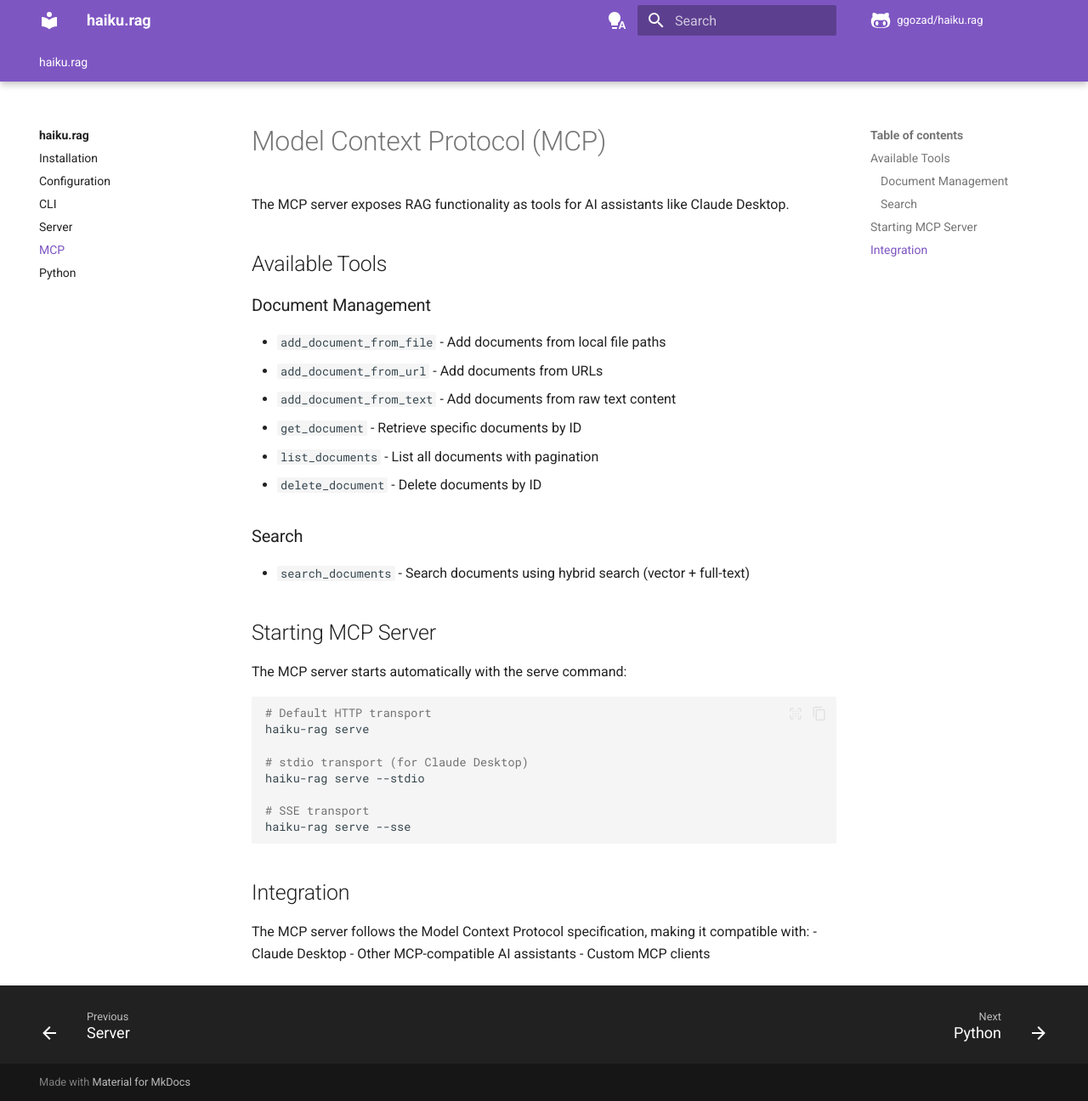
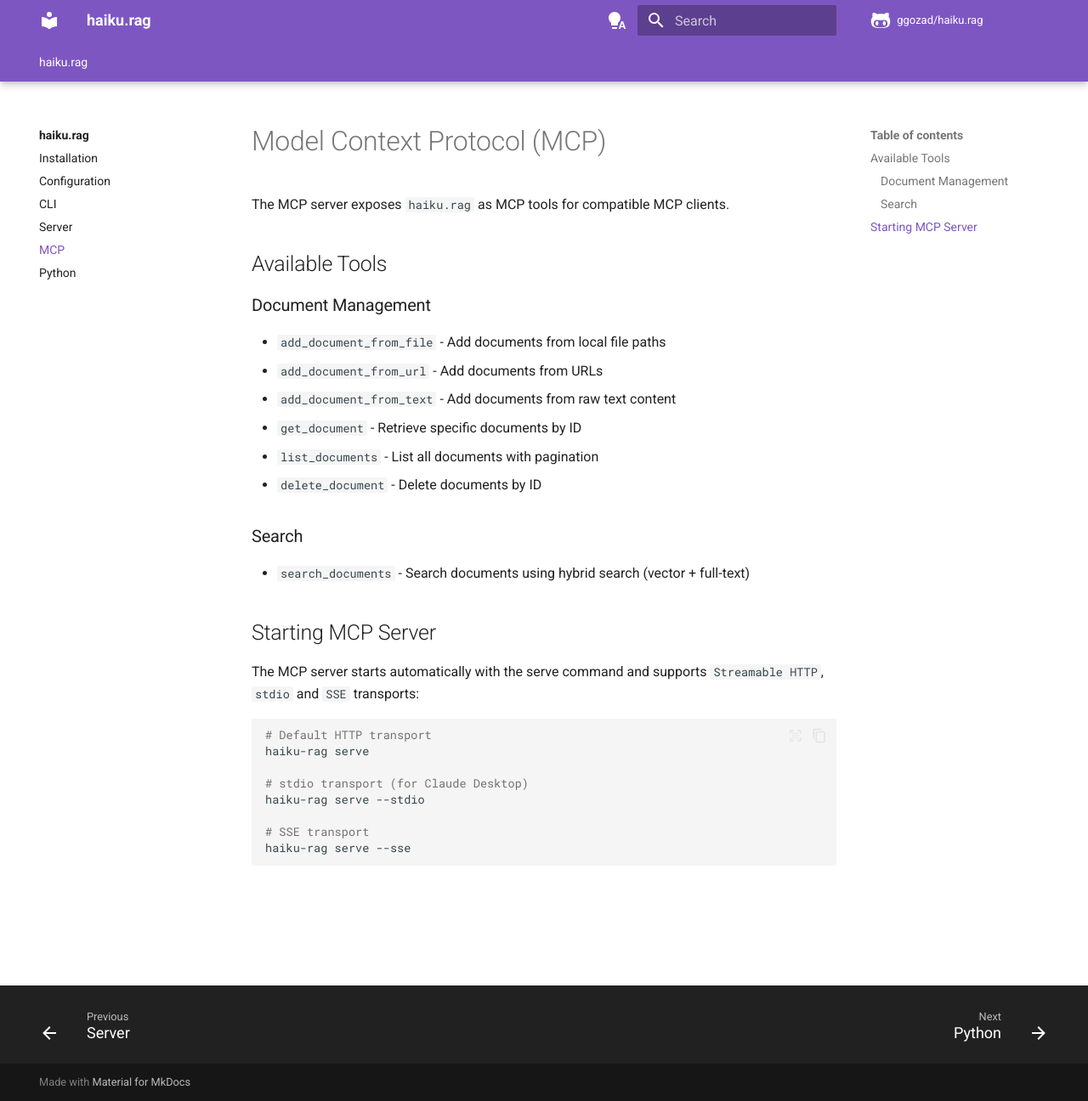
Before and after one commit to undecided/haiku.rag, an MkDocs documentation site: the page built from docs/mcp.md, in a window 1280 px wide and 1296 px high. Shown: the whole window at 85% size. Built offline with MkDocs 1.6.1 and Material for MkDocs 9.7.7, drawn with Linux system fonts in a browser that asks for light colours; comment, search, counter and statistics services are not loaded.

Commit message:
Minor doc fixes

````diff
--- a/docs/mcp.md
+++ b/docs/mcp.md
@@ -1,6 +1,6 @@
 # Model Context Protocol (MCP)
 
-The MCP server exposes RAG functionality as tools for AI assistants like Claude Desktop.
+The MCP server exposes `haiku.rag` as MCP tools for compatible MCP clients.
 
 ## Available Tools
 
@@ -19,7 +19,7 @@ The MCP server exposes RAG functionality as tools for AI assistants like Claude
 
 ## Starting MCP Server
 
-The MCP server starts automatically with the serve command:
+The MCP server starts automatically with the serve command and supports `Streamable HTTP`, `stdio` and `SSE` transports:
 
 ```bash
 # Default HTTP transport
@@ -31,10 +31,3 @@ haiku-rag serve --stdio
 # SSE transport
 haiku-rag serve --sse
 ```
-
-## Integration
-
-The MCP server follows the Model Context Protocol specification, making it compatible with:
-- Claude Desktop
-- Other MCP-compatible AI assistants
-- Custom MCP clients
````
Also changed, not shown: README.md (+2 -0 lines), docs/configuration.md (+1 -1 lines), docs/index.md (+2 -1 lines), docs/python.md (+0 -7 lines).
